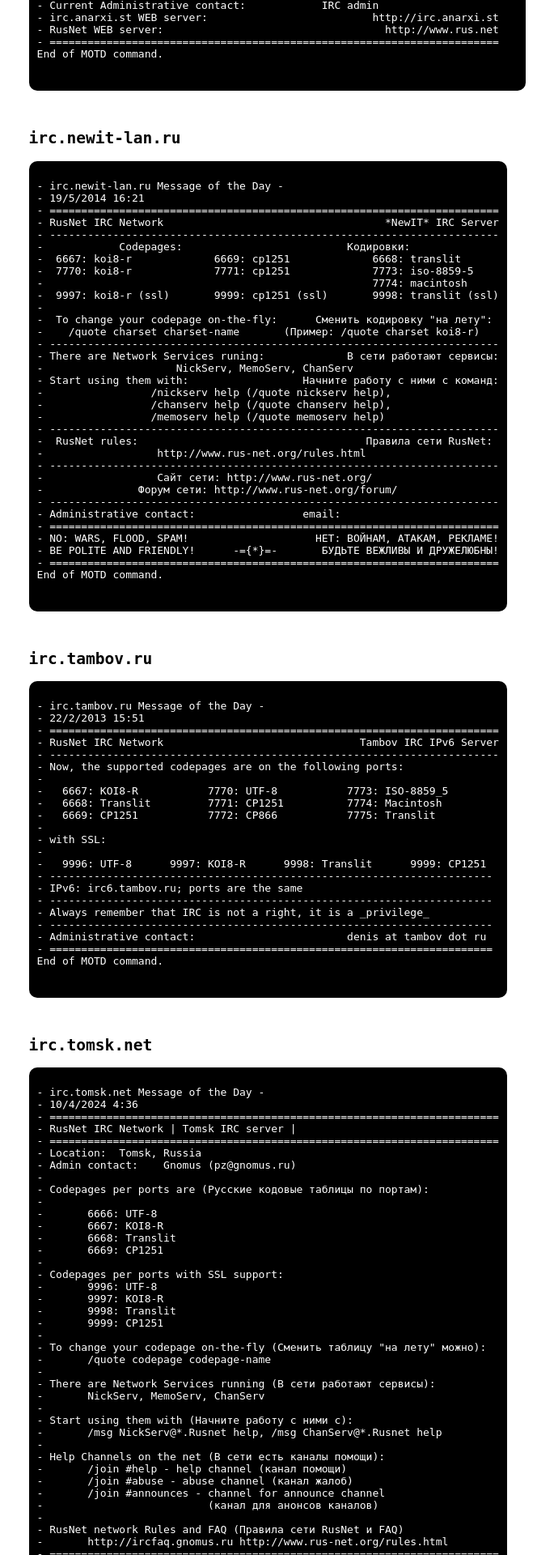
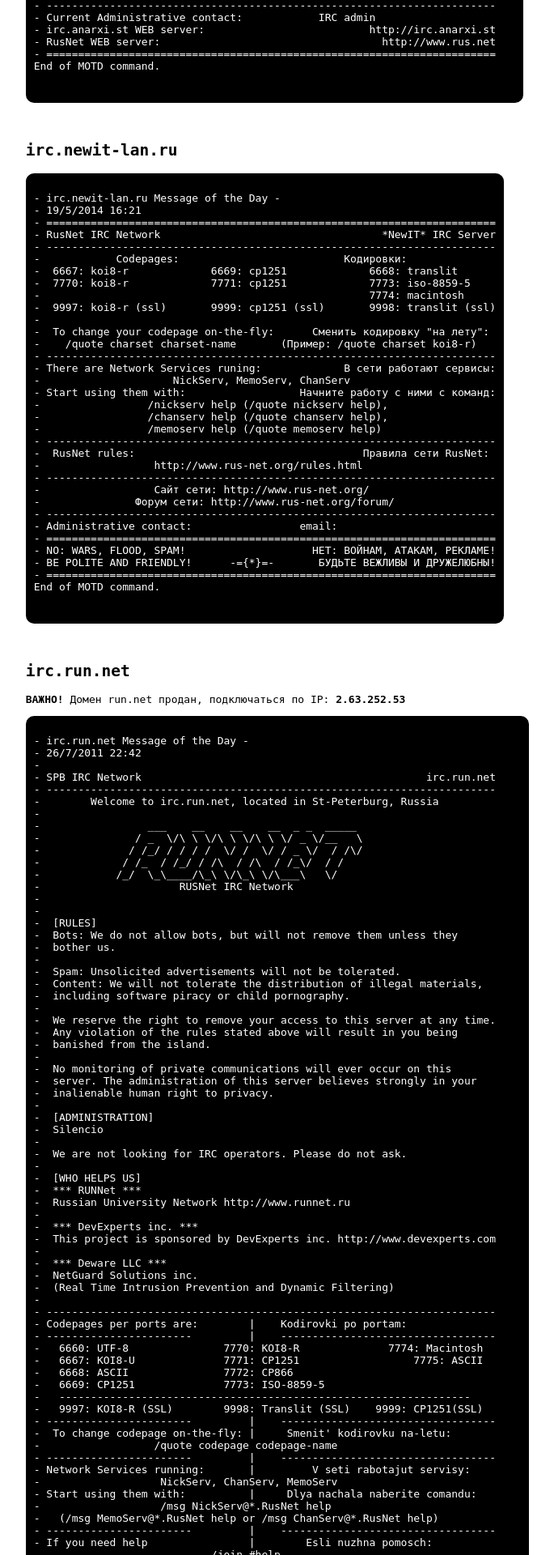
Before and after one commit to muromizm/irclist.ru, a PHP site: page / in a window 1280 px wide. Shown: the part 1560-3480 px from the top of the page at 81% size, without its empty margins (297-982 px from the left). Run offline with PHP 8.4, Linux system fonts and the light colour scheme.

Commit message:
Правки + irc.run.net

```diff
--- a/index.php
+++ b/index.php
@@ -8,6 +8,9 @@
         <link rel="icon" type="image/x-icon" href="/favicon.ico">
         <title>Работающие ИРЦ-серверы Руснета</title>
         <style>
+            html {
+                scroll-behavior: smooth;
+            }
             body {
                 font-family: monospace;
                 max-width: max-content;
@@ -48,6 +51,9 @@
                 font-size: xxx-large;
                 margin: 0;
             }
+            .remark {
+                color: #999999;
+            }
             @media screen and (max-width: 38rem) {
                 #topcontrol {
                     display: none;
@@ -75,8 +81,9 @@
             <ol>
                 <li><a href="#server-01">irc.anarxi.st</a></li>
                 <li><a href="#server-02">irc.newit-lan.ru</a></li>
-                <li><a href="#server-03">irc.tambov.ru</a></li>
-                <li><a href="#server-04">irc.tomsk.net</a></li>
+                <li><a href="#server-03">irc.run.net</a> <span class="remark">(подключаться по IP: <strong>2.63.252.5</strong>)</span></li>
+                <li><a href="#server-04">irc.tambov.ru</a></li>
+                <li><a href="#server-05">irc.tomsk.net</a></li>
             </ol>
         </div>
         <div class="server-item" id="server-01">
@@ -217,6 +224,92 @@ End of MOTD command.
             </div>
         </div>
         <div class="server-item" id="server-03">
+            <h2>irc.run.net</h2>
+            <p><strong>ВАЖНО!</strong> Домен run.net продан, подключаться по IP: <strong>2.63.252.53</strong></p>
+            <div class="motd">
+                <pre>
+- irc.run.net Message of the Day -
+- 26/7/2011 22:42
+-
+- SPB IRC Network                                             irc.run.net
+- -----------------------------------------------------------------------
+-        Welcome to irc.run.net, located in St-Peterburg, Russia
+-
+-                 ___    __    __    __  _ _  _____
+-               / _  \/\ \ \/\ \ \/\ \ \/ _ \/__   \
+-              / /_/ / / / /  \/ /  \/ / _ \/  / /\/
+-             / /_  / /_/ / /\  / /\  / /_\/  / /
+-            /_/  \_\____/\_\ \/\_\ \/\___\   \/
+-                      RUSNet IRC Network
+-
+-
+-  [RULES]
+-  Bots: We do not allow bots, but will not remove them unless they
+-  bother us.
+-
+-  Spam: Unsolicited advertisements will not be tolerated.
+-  Content: We will not tolerate the distribution of illegal materials,
+-  including software piracy or child pornography.
+-
+-  We reserve the right to remove your access to this server at any time.
+-  Any violation of the rules stated above will result in you being
+-  banished from the island.
+-
+-  No monitoring of private communications will ever occur on this
+-  server. The administration of this server believes strongly in your
+-  inalienable human right to privacy.
+-
+-  [ADMINISTRATION]
+-  Silencio <silence (at) irc.run.net>
+-
+-  We are not looking for IRC operators. Please do not ask.
+-
+-  [WHO HELPS US]
+-  *** RUNNet ***
+-  Russian University Network http://www.runnet.ru
+-
+-  *** DevExperts inc. ***
+-  This project is sponsored by DevExperts inc. http://www.devexperts.com
+-
+-  *** Deware LLC ***
+-  NetGuard Solutions inc.
+-  (Real Time Intrusion Prevention and Dynamic Filtering)
+-
+- -----------------------------------------------------------------------
+- Codepages per ports are:        |    Kodirovki po portam:
+- -----------------------         |    ----------------------------------
+-   6660: UTF-8               7770: KOI8-R              7774: Macintosh
+-   6667: KOI8-U              7771: CP1251                  7775: ASCII
+-   6668: ASCII               7772: CP866
+-   6669: CP1251              7773: ISO-8859-5
+-   -----------------------------------------------------------------
+-   9997: KOI8-R (SSL)        9998: Translit (SSL)    9999: CP1251(SSL)
+- -----------------------         |    ----------------------------------
+-  To change codepage on-the-fly: |     Smenit' kodirovku na-letu:
+-                  /quote codepage codepage-name
+- -----------------------         |    ----------------------------------
+- Network Services running:       |         V seti rabotajut servisy:
+-                   NickServ, ChanServ, MemoServ
+- Start using them with:          |     Dlya nachala naberite comandu:
+-                   /msg NickServ@*.RusNet help
+-   (/msg MemoServ@*.RusNet help or /msg ChanServ@*.RusNet help)
+- -----------------------         |    ----------------------------------
+- If you need help                |        Esli nuzhna pomosch:
+-                           /join #help
+-                           /join #abuse
+- -----------------------         |    ----------------------------------
+- This server supports SSL on ports 9997(koi8), 9998(translit), 9999(win)
+- -----------------------------------------------------------------------
+- Current Administrative contact:       IRC admin <ircadm at irc.run.net>
+- irc.run.net WEB server:                             http://irc.run.net
+- irc.run.net WEB-gate:                                http://irc.spb.ru
+- RusNet WEB server:                                  http://www.rus.net
+- =======================================================================
+End of MOTD command.
+                </pre>
+            </div>
+        </div>
+        <div class="server-item" id="server-04">
             <h2>irc.tambov.ru</h2>
             <div class="motd">
                 <pre>
@@ -245,7 +338,7 @@ End of MOTD command.
                 </pre>
             </div>
         </div>
-        <div class="server-item" id="server-04">
+        <div class="server-item" id="server-05">
             <h2>irc.tomsk.net</h2>
             <div class="motd">
                 <pre>
@@ -294,7 +387,7 @@ End of MOTD command.
                 </pre>
             </div>
         </div>
-        <p class="updated">Обновлено 14 сентября 2024 года. <a href="mailto:melloist@yandex.ru">Связаться</a>.</p>
+        <p class="updated">Обновлено 16 сентября 2024 года. <a href="mailto:melloist@yandex.ru">Связаться</a>.</p>
         <div id="topcontrol" title="Наверх">
             <p class="arrow">&uarr;</p>
             <p>Наверх</p>
--- a/sitemap.xml
+++ b/sitemap.xml
@@ -1,7 +1,7 @@
 <urlset xmlns="http://www.sitemaps.org/schemas/sitemap/0.9">
     <url>
         <loc>https://irclist.ru/</loc>
-        <lastmod>2024-09-14</lastmod>
+        <lastmod>2024-09-16</lastmod>
         <changefreq>weekly</changefreq>
         <priority>1.0</priority>
     </url>
```
